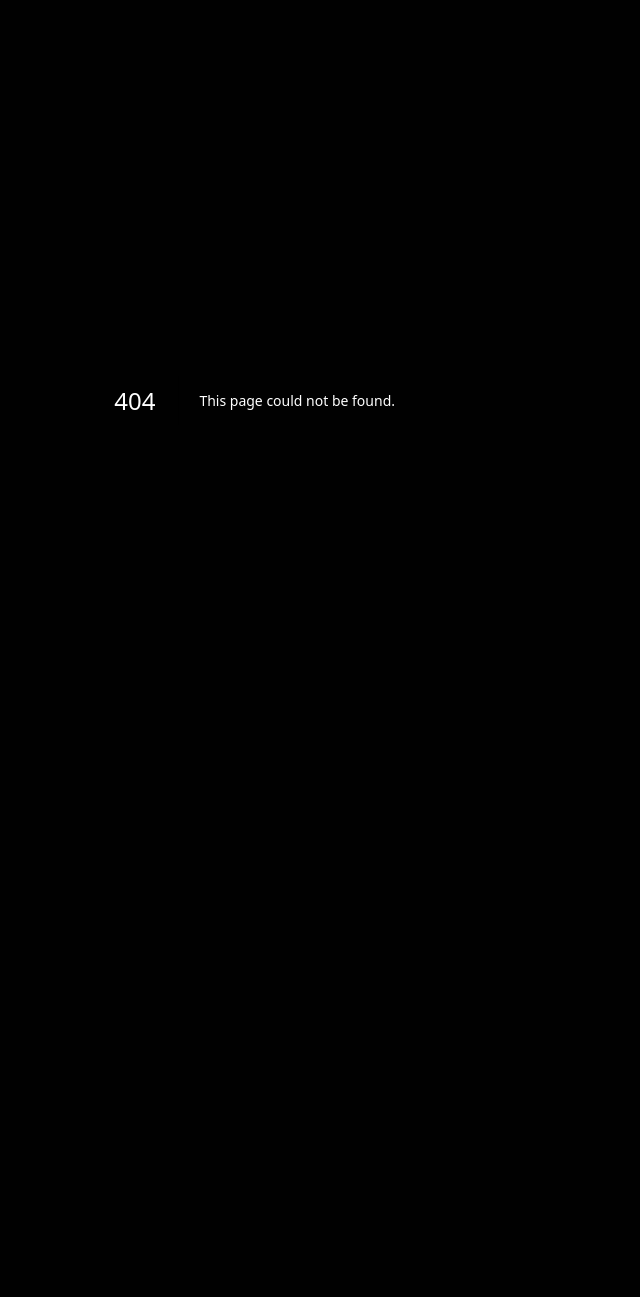
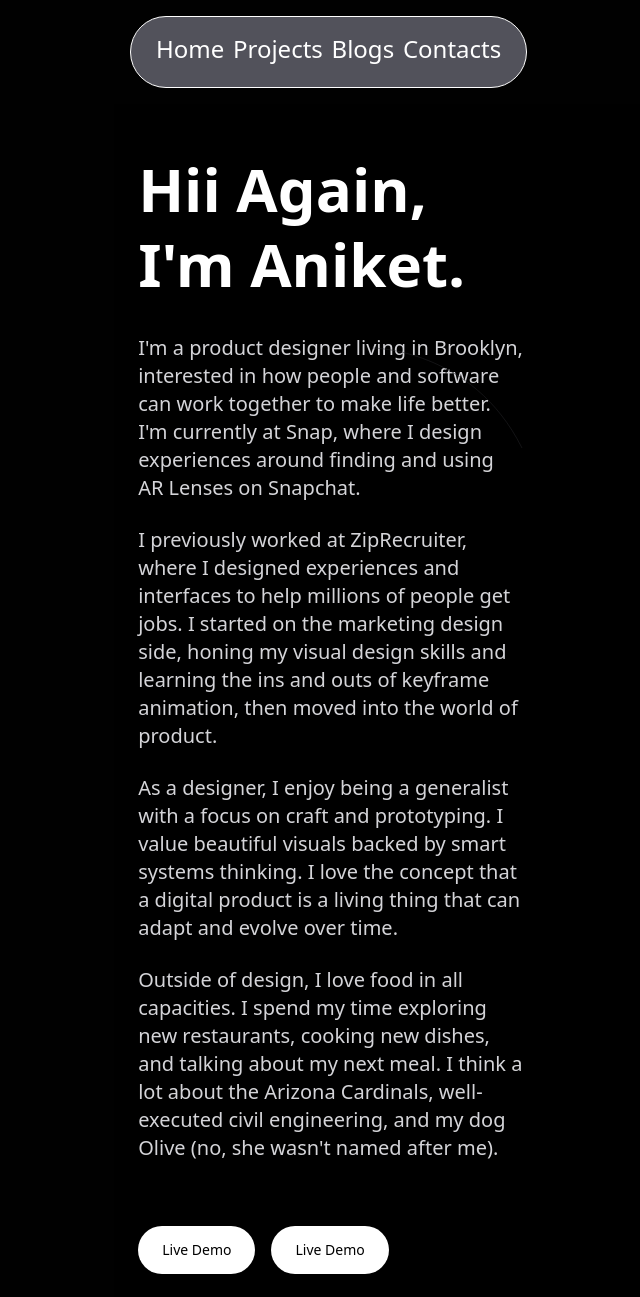
Before and after one commit to enoughio/MyPortfolio, a Next.js app: page /about in a window 1280 px wide. Before the commit this address had no page. Shown: the top 1297 px of the page, without its empty margins (129-769 px from the left). Before the commit the page ends 800 px from the top, so only its background shows below. Built offline with nearby package versions, Linux system fonts and the light colour scheme.

Commit message:
made skalition structure for all components

```diff
--- /dev/null
+++ b/app/about/page.jsx
@@ -0,0 +1,14 @@
+
+
+import AboutPage from '@/components/ui/About'
+import Contact from '@/components/ui/Contact'
+import React from 'react'
+
+export default  function (){
+  return (
+    <div>
+        <AboutPage />
+        <Contact />
+    </div>
+  )
+}
--- a/app/blogs/page.jsx
+++ b/app/blogs/page.jsx
@@ -1,8 +1,11 @@
+import Blog from "@/components/ui/Blogs/Blog"
 
 
 const page = () => {
   return (
-    <div>page</div>
+    <div>
+      <Blog />
+    </div>
   )
 }
 
--- a/app/contact/page.jsx
+++ b/app/contact/page.jsx
@@ -1,6 +1,10 @@
+import ContactPage from "@/components/ui/Contact"
+
 const page = () => {
   return (
-    <div>page</div>
+    <div>
+      <Contact />
+    </div>
   )
 }
 
--- a/app/layout.js
+++ b/app/layout.js
@@ -3,6 +3,7 @@ import "./globals.css";
 import { FloatingNav } from "@/components/ui/Tech/NavBar";
 import Project from "@/components/ui/project";
 import Hero from "@/components/ui/Hero";
+import NavBar from "./ui/Navbar/page";
 
 const geistSans = Geist({
   variable: "--font-geist-sans",
@@ -45,7 +46,8 @@ export default function RootLayout({ children }) {
       <body
         className={`${geistSans.variable} ${geistMono.variable} antialiased scroll-smooth flex flex-col items-start text-white bg-[#010101] w-full px-2 sm:px-8 lg:px-[19%]`}
       >
-        <FloatingNav navItems={navItems} />
+        <NavBar ></NavBar>
+        {/* <FloatingNav navItems={navItems} /> */}
         {children}
       </body>
     </html>
--- a/app/page.jsx
+++ b/app/page.jsx
@@ -5,6 +5,7 @@ import TechStack from "@/components/ui/Tech/Tech";
 import Timeline from "@/components/ui/Timeline";
 import { BlogTimeline } from "@/components/ui/blogslider.jsx";
 import { data } from "@/utils/placeholder.js";
+import Contact from "@/components/ui/Contact.jsx";
 
 
 
@@ -23,7 +24,7 @@ export default function Home() {
       {/* <TechStackGrid /> */}
       <Timeline  />
       <Blogs />
-
+      <Contact />
       {/* <BlogTimeline data={data} /> */}
       {/*
       <About /> */}
--- /dev/null
+++ b/components/ui/About.jsx
@@ -0,0 +1,88 @@
+"use client"
+import Link from 'next/link'
+import { Button } from '@/components/ui/button'
+
+
+export default function AboutPage() {
+  return (
+    <main className="min-h-screen bg-black text-white">
+      <div className="w-full pr-96 px-6 py-12">
+
+
+        <div className="relative">
+          {/* Decorative curved line */}
+          <div className="absolute -right-12 top-24 w-[400px] h-[400px] pointer-events-none select-none">
+            <svg
+              width="100%"
+              height="100%"
+              viewBox="0 0 400 400"
+              fill="none"
+              xmlns="http://www.w3.org/2000/svg"
+              className="text-zinc-800/50"
+            >
+              <path
+                d="M200 100C200 100 300 100 350 200"
+                stroke="currentColor"
+                strokeWidth="1"
+              />
+            </svg>
+          </div>
+
+          <article className="space-y-16">
+            <div className="space-y-8">
+              <h2 className="text-6xl font-bold leading-tight">
+                Hii Again,<br />
+                I'm Aniket.
+              </h2>
+
+              <div className="space-y-6 text-xl text-zinc-300">
+                <p>
+                  I'm a product designer living in Brooklyn, interested in how people and software
+                  can work together to make life better. I'm currently at Snap, where I design
+                  experiences around finding and using AR Lenses on Snapchat.
+                </p>
+
+                <p>
+                  I previously worked at ZipRecruiter, where I designed experiences and interfaces
+                  to help millions of people get jobs. I started on the marketing design side,
+                  honing my visual design skills and learning the ins and outs of keyframe animation,
+                  then moved into the world of product.
+                </p>
+
+                <p>
+                  As a designer, I enjoy being a generalist with a focus on craft and prototyping.
+                  I value beautiful visuals backed by smart systems thinking. I love the concept
+                  that a digital product is a living thing that can adapt and evolve over time.
+                </p>
+
+                <p>
+                  Outside of design, I love food in all capacities. I spend my time exploring new
+                  restaurants, cooking new dishes, and talking about my next meal. I think a lot
+                  about the Arizona Cardinals, well-executed civil engineering, and my dog Olive
+                  (no, she wasn't named after me).
+                </p>
+              </div>
+            </div>
+
+            <div className="flex gap-4">
+              <Button
+                asChild
+                variant="secondary"
+                className="rounded-full bg-white text-black hover:bg-zinc-200"
+              >
+                <Link href="/demo-1">Live Demo</Link>
+              </Button>
+              <Button
+                asChild
+                variant="secondary"
+                className="rounded-full bg-white text-black hover:bg-zinc-200"
+              >
+                <Link href="/demo-2">Live Demo</Link>
+              </Button>
+            </div>
+          </article>
+        </div>
+      </div>
+    </main>
+  )
+}
--- a/components/ui/Blogs/Blogs.jsx
+++ b/components/ui/Blogs/Blogs.jsx
@@ -1,16 +1,43 @@
-import Blog from "./Blog"
+import React from 'react';
+import Link from 'next/link';
 
-const Blogs = () => {
+const BlogPost = ({ post }) => {
   return (
-    <div className="flex flex-col justify-center items-start gap-10 border mt-10">
-      <h1 className="text-6xl font-semibold mb-10 p-5 ">My latest blogs</h1>
+    <div className="blog-post">
+      <Link href={`/blog/${post.slug}`}>
+        <a className="blog-post-title">{post.title}</a>
+      </Link>
+      <p className="blog-post-date">Posted on {post.date}</p>
+      <p className="blog-post-excerpt">{post.excerpt}</p>
+    </div>
+  );
+};
 
-      <Blog />
-      <Blog />
-      <Blog />
-      <Blog />
+const Blog = ({ posts }) => {
+  return (
+    <div className="blog-page">
+      <h1>Hey, its my Blog</h1>
+      <p>I am Aniket Jatav</p>
+      <p>
+        It is a long established fact that a reader will be distracted
+        by the readable content of a page when looking at its layout.
+        The point of using Lorem Ipsum is that it has a more-or-less
+        normal distribution of letters, as opposed to using 'Content
+        here,
+      </p>
+      <p>
+        It is a long established fact that a reader will be distracted
+        by the readable content of a page when looking at its layout.
+        The point of using Lorem Ipsum is that it has a more-or-less
+        normal distribution of letters, as opposed,
+      </p>
+      <div className="blog-posts">
+        {posts.map((post) => (
+          <BlogPost key={post.slug} post={post} />
+        ))}
+      </div>
     </div>
-  )
-}
+  );
+};
 
-export default Blogs
+export default Blog;
--- /dev/null
+++ b/components/ui/Contact.jsx
@@ -0,0 +1,95 @@
+import { Mail, ArrowUpRight, Download, Eye, Github, Twitter, Instagram, Linkedin } from 'lucide-react'
+import Link from 'next/link'
+
+export default function Contact() {
+  return (
+    // <main className="min-h-screen w-full bg-black-to-br from-zinc-100 to-zinc-200 p-6">
+      <div className="max-w-screen w-full">
+        {/* <h1 className="text-zinc-500 text-2xl mb-6">contact</h1> */}
+
+        <div className="bg-black backdrop-blur-sm rounded-3xl p-12 relative overflow-hidden">
+          <div className="relative z-10">
+            <h2 className="text-6xl font-bold mb-16">Let's<br />Connect!</h2>
+
+            <div className="space-y-8">
+              <div className="space-y-4">
+                <div className="flex items-center gap-2 text-zinc-600">
+                  <Mail className="w-6 h-6" />
+                  <span className="text-xl">Email</span>
+                </div>
+                <a
+                  href="mailto:aniketJatav.dev@gmail.com"
+                  className="text-2xl hover:text-zinc-600 transition-colors block"
+                >
+                  aniketJatav.dev@gmail.com
+                </a>
+              </div>
+
+              <div className="flex flex-col gap-8">
+                <div className="flex gap-6">
+                  <Link
+                    href="https://github.com"
+                    className="hover:text-zinc-600 transition-colors"
+                    target="_blank"
+                    rel="noopener noreferrer"
+                  >
+                    <Github className="w-8 h-8" />
+                    <span className="sr-only">GitHub Profile</span>
+                  </Link>
+                  <Link
+                    href="https://twitter.com"
+                    className="hover:text-zinc-600 transition-colors"
+                    target="_blank"
+                    rel="noopener noreferrer"
+                  >
+                    <Twitter className="w-8 h-8" />
+                    <span className="sr-only">Twitter Profile</span>
+                  </Link>
+                  <Link
+                    href="https://instagram.com"
+                    className="hover:text-zinc-600 transition-colors"
+                    target="_blank"
+                    rel="noopener noreferrer"
+                  >
+                    <Instagram className="w-8 h-8" />
+                    <span className="sr-only">Instagram Profile</span>
+                  </Link>
+                  <Link
+                    href="https://linkedin.com"
+                    className="hover:text-zinc-600 transition-colors"
+                    target="_blank"
+                    rel="noopener noreferrer"
+                  >
+                    <Linkedin className="w-8 h-8" />
+                    <span className="sr-only">LinkedIn Profile</span>
+                  </Link>
+                </div>
+
+                <div className="inline-flex rounded-full bg-black p-4 gap-6">
+                  <span className="text-xl font-medium">resume</span>
+                  <button
+                    className="hover:text-zinc-600 transition-colors"
+                    aria-label="Download Resume"
+                  >
+                    <Download className="w-6 h-6" />
+                  </button>
+                  <button
+                    className="hover:text-zinc-600 transition-colors"
+                    aria-label="View Resume"
+                  >
+                    <Eye className="w-6 h-6" />
+                  </button>
+                </div>
+              </div>
+            </div>
+          </div>
+
+          {/* Large circle with arrow */}
+          <div className="absolute top-8 right-8 w-64 h-64 border-2 border-black rounded-full flex items-center justify-center">
+            <ArrowUpRight className="w-8 h-8 absolute top-4 right-4" />
+          </div>
+        </div>
+      </div>
+    // </main>
+  )
+}
```
Also changed, not shown: 1 other file (tests, documents, lock files or other folders).
